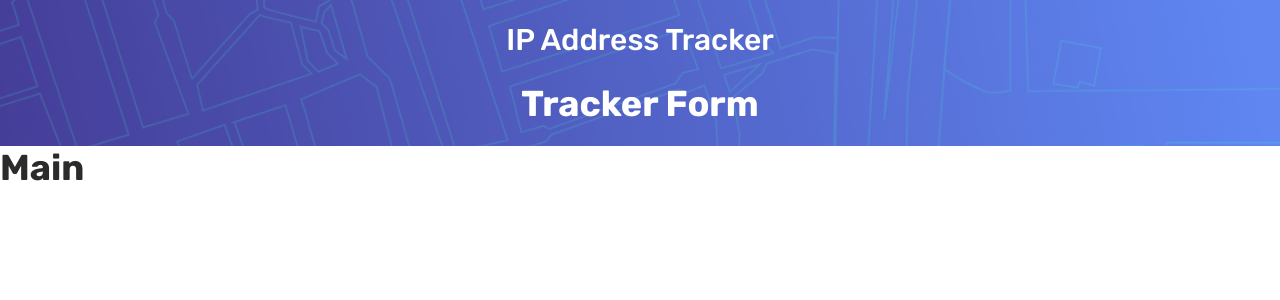
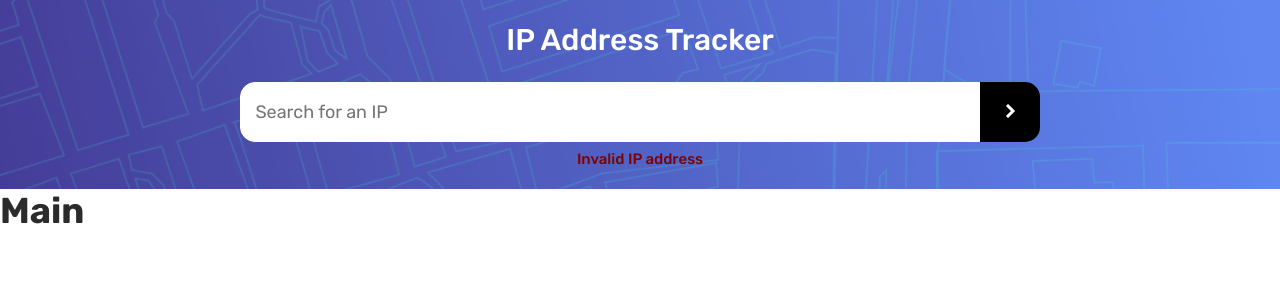
Before and after one commit to better5afe/IP-Address-Tracker, a React (Create React App) app: page / in a window 1280 px wide. Shown: the top 300 px of the page. Built offline with nearby package versions, Linux system fonts and the light colour scheme.

Commit message:
header form implemented

```diff
--- a/src/assets/colors.scss
+++ b/src/assets/colors.scss
@@ -1,3 +1,5 @@
 $very-dark-gray: #2b2b2b;
 $dark-gray: #969696;
-$white: #ffff;
+$white: #fff;
+$black: #000;
+$error: rgb(125, 3, 3);
--- /dev/null
+++ b/src/components/subcomponents/TrackerForm.scss
@@ -0,0 +1,43 @@
+@use '../../assets/colors.scss';
+
+.form {
+	max-width: 800px;
+	margin: 0 auto;
+
+	&__input {
+		width: calc(100% - 60px);
+		padding: 18px 0.8em;
+		border: 1px solid colors.$white;
+		border-top-left-radius: 1.5rem;
+		border-bottom-left-radius: 1.5rem;
+		outline: none;
+
+		&--error {
+			color: colors.$error;
+		}
+	}
+
+	&__button {
+		width: 60px;
+		height: 60px;
+		background: colors.$black;
+		border: none;
+		border-top-right-radius: 1.5rem;
+		border-bottom-right-radius: 1.5rem;
+		outline: none;
+		cursor: pointer;
+		transition: background-color 0.3s;
+
+		&:hover,
+		&:focus {
+			background: colors.$very-dark-gray;
+		}
+	}
+
+	&__error {
+		margin-top: 0.5em;
+		font-size: 1.5rem;
+		font-weight: 500;
+		color: colors.$error;
+	}
+}
--- a/src/components/subcomponents/TrackerForm.tsx
+++ b/src/components/subcomponents/TrackerForm.tsx
@@ -1,5 +1,28 @@
+import './TrackerForm.scss';
+
 const TrackerForm = () => {
-    return <h1>Tracker Form</h1>
-}
+	const submitFormHandler = (event: React.FormEvent) => {
+		event.preventDefault();
+		console.log('form submitted!');
+    };
 
-export default TrackerForm
+    // form__input--error class to be added to input on error
+
+	return (
+		<form className='form' onSubmit={submitFormHandler}>
+			<input
+				className='form__input'
+				placeholder='Search for an IP'
+				type='text'
+			/>
+			<button className='form__button' type='submit'>
+				<svg xmlns='http://www.w3.org/2000/svg' width='11' height='14'>
+					<path fill='none' stroke='#FFF' stroke-width='3' d='M2 1l6 6-6 6' />
+				</svg>
+			</button>
+			<p className='form__error'>Invalid IP address</p>
+		</form>
+	);
+};
+
+export default TrackerForm;
```
